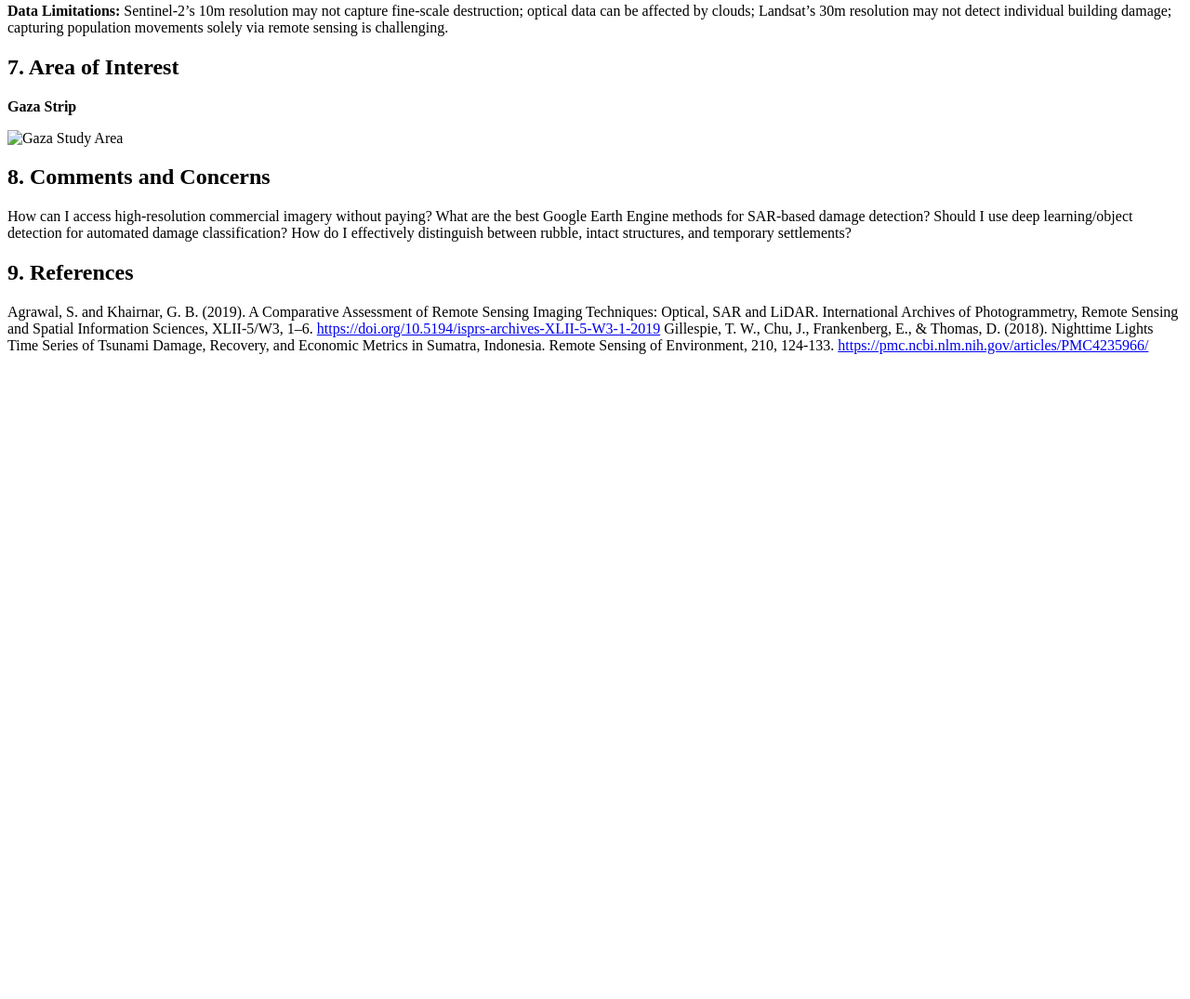
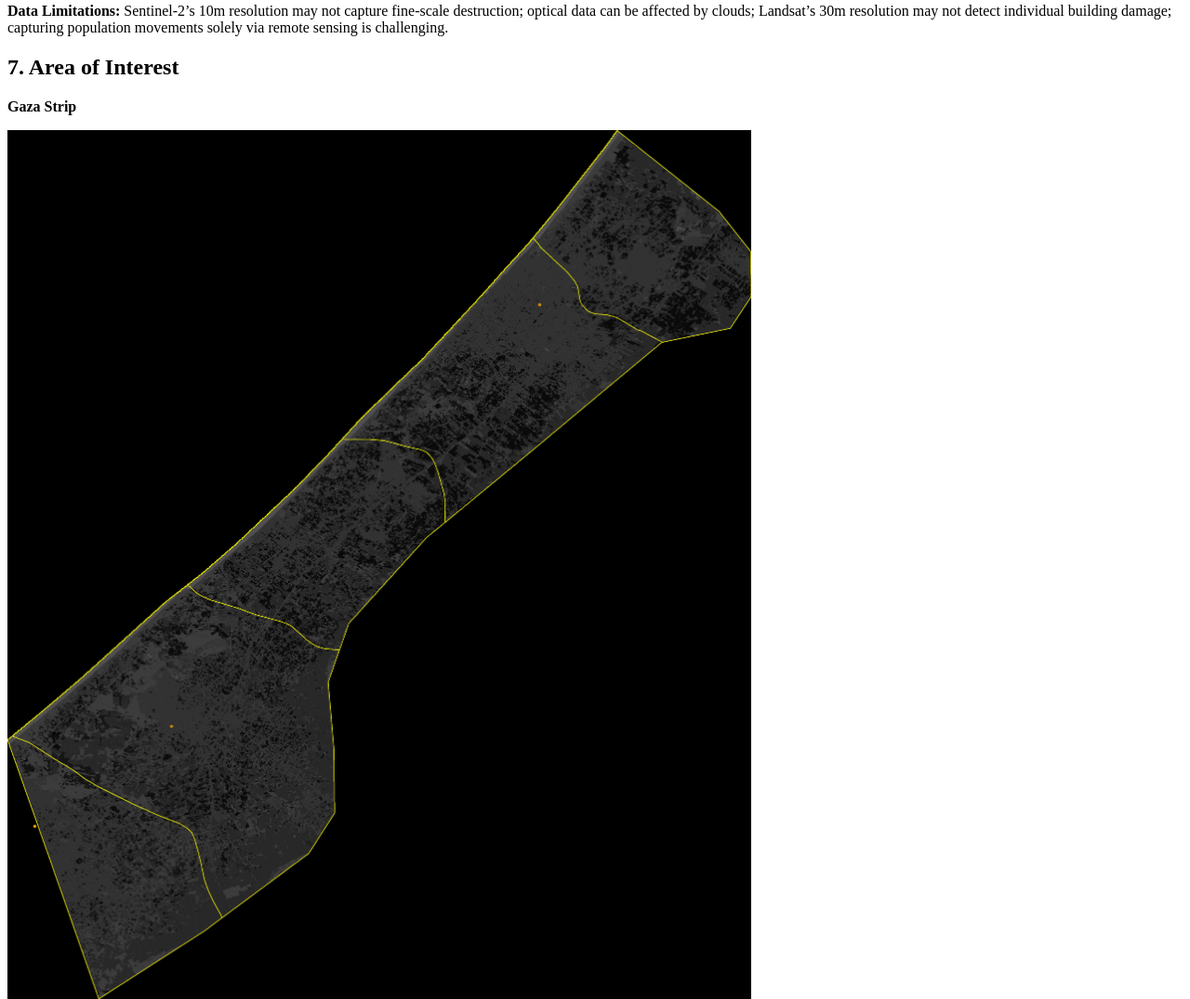
Before and after one commit to sbrigham-1996/GEOG577, a plain HTML site: page README.html in a window 1280 px wide. Shown: the part 922-1997 px from the top of the page at 93% size. Before the commit the page ends 1311 px from the top, so only its background shows below. Drawn offline with Linux system fonts and the light colour scheme.

Commit message:
Update README.html

```diff
--- a/README.html
+++ b/README.html
@@ -58,7 +58,7 @@ Landsat’s 30m resolution may not detect individual building damage; capturing
 </p>
 <h2>7. Area of Interest</h2>
 <p><strong>Gaza Strip</strong></p>
-<p><img src="images/Gaza_Study_Area.png" alt="Gaza Study Area" width="800"></p>
+<p><img src="Gaza_Study_Area.png" alt="Gaza Study Area" width="800"></p>
 <h2>8. Comments and Concerns</h2>
 How can I access high-resolution commercial imagery without paying?</li>
 What are the best Google Earth Engine methods for SAR-based damage detection?</li>
```
